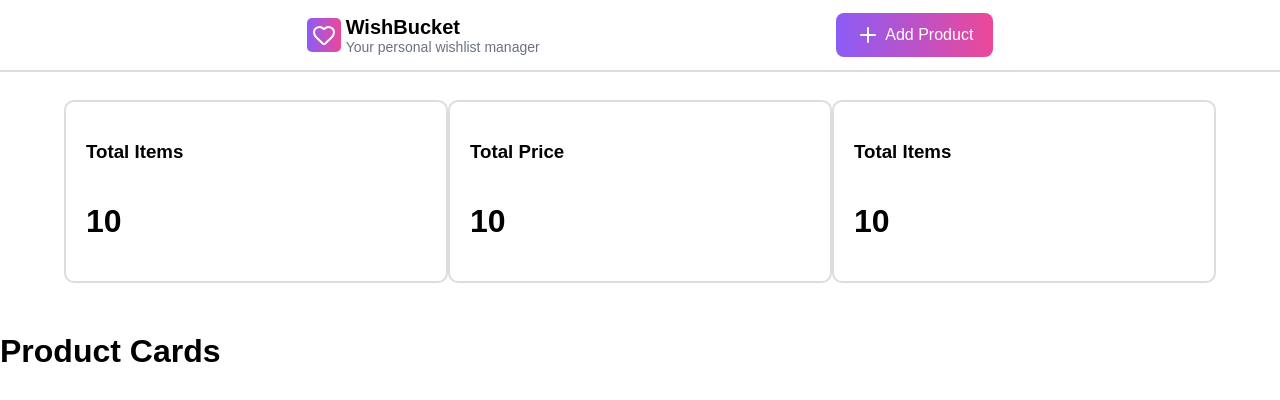
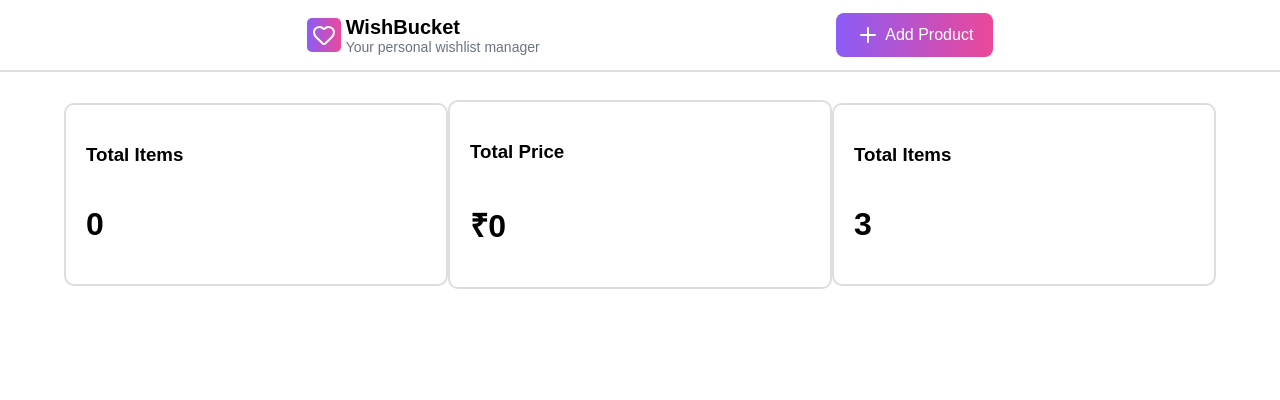
Before and after one commit to satyamrk18/WishBucket, a React (Vite) app: page / in a window 1280 px wide. Shown: the top 400 px of the page. Built offline with nearby package versions, Linux system fonts and the light colour scheme.

Commit message:
all product get to home page

```diff
--- a/src/pages/Home.jsx
+++ b/src/pages/Home.jsx
@@ -1,20 +1,31 @@
-import React from "react";
 import Navbar from "./../components/navbar.jsx";
+import { useEffect, useState } from "react";
 import ValueCards from "./../components/valuecards.jsx";
 import Product from "./product.jsx";
 import "./Home.css";
 const Home = () => {
+  const [products, setProducts] = useState([]);
+  useEffect(() => {
+    const stored = JSON.parse(localStorage.getItem("products"));
+    setProducts(stored || []);
+  }, []);
+
+  const totalItems = products.length;
+  const totalPrice = products.reduce(
+    (acc, product) => acc + (Number(product.price) || 0),
+    0
+  );
+
   return (
     <div className="container">
       <Navbar />
       <div className="valuecards-container">
-        <ValueCards title="Total Items" value={10} />
-        <ValueCards title="Total Price" value={10} />{" "}
+        <ValueCards title="Total Items" value={totalItems} />
+        <ValueCards title="Total Price" value={`₹${totalPrice}`} />
+        <ValueCards title="Total Items" value={3} />
         {/* price rendering remain */}
-        <ValueCards title="Total Items" value={10} />
       </div>
       <div>
-        <h1>Product Cards</h1>
         <Product />
       </div>
     </div>
```
